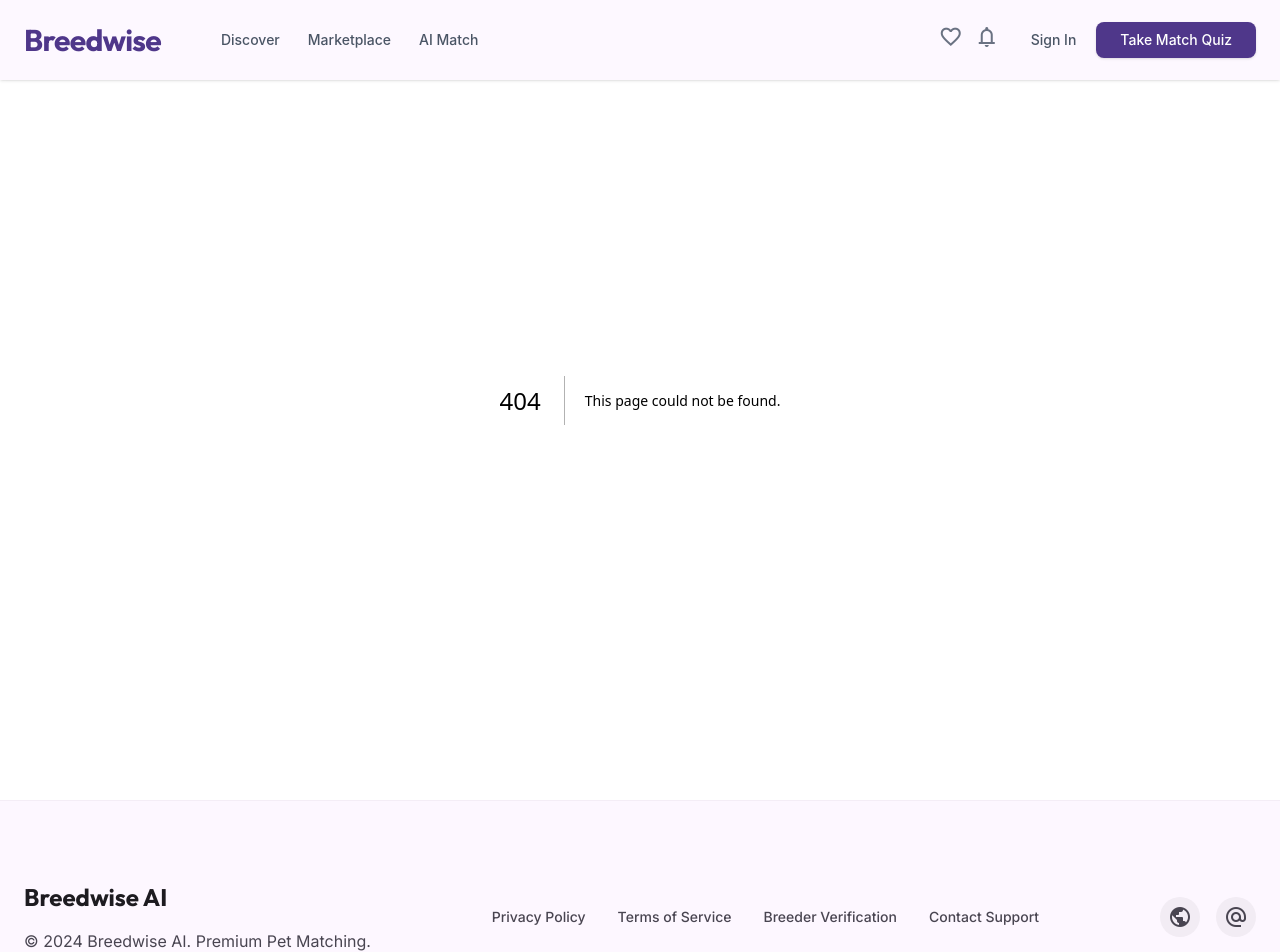
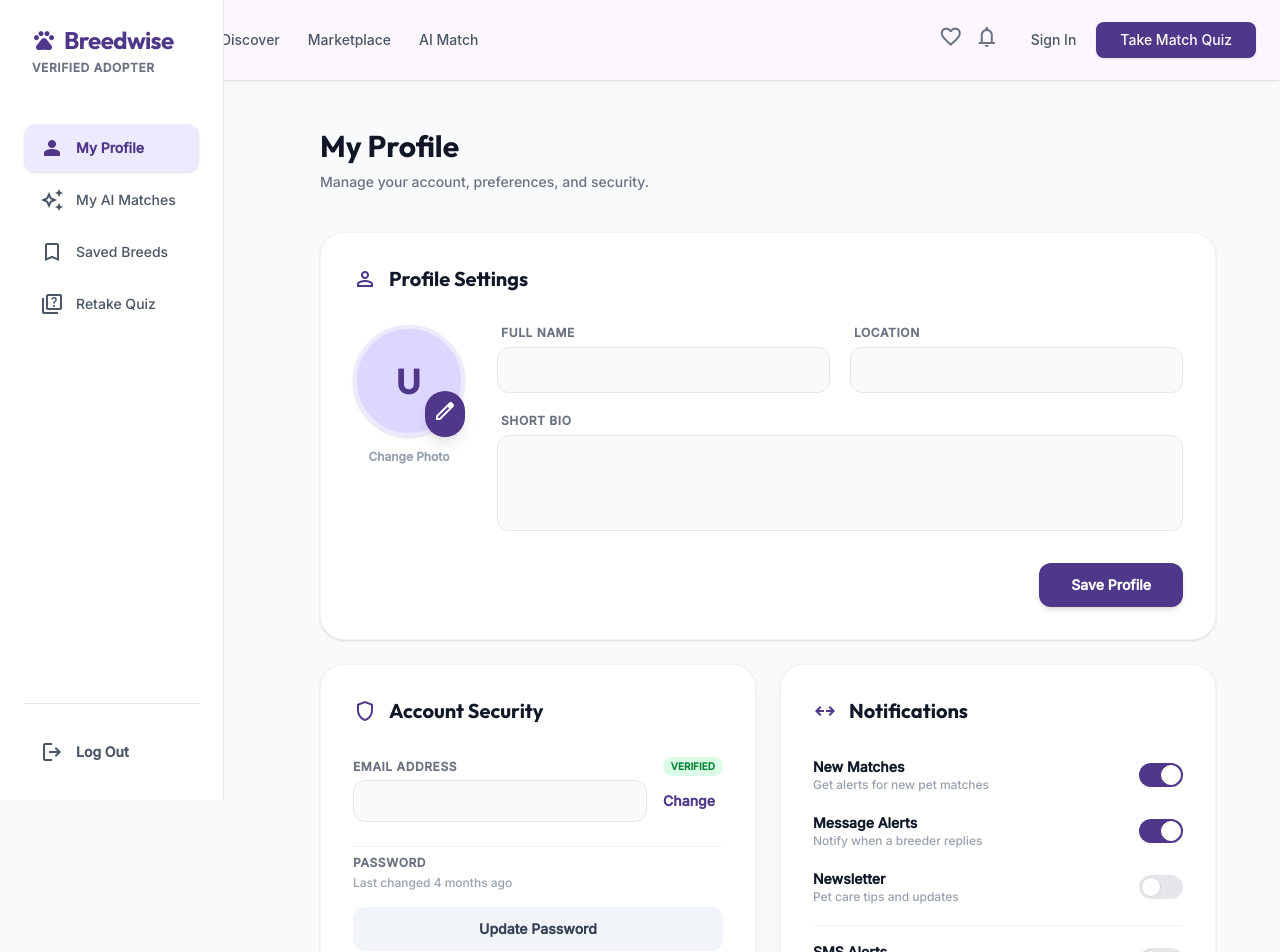
Before and after one commit to ashwani1014/BreedWise, a Next.js app in the folder FRONTEND/: page /Profile in a window 1280 px wide. Before the commit this address had no page. Shown: the top 952 px of the page. Built offline with nearby package versions, Linux system fonts and the light colour scheme.

Commit message:
working on the profile page

```diff
--- a/FRONTEND/app/NavFooterWrapper.tsx
+++ b/FRONTEND/app/NavFooterWrapper.tsx
@@ -8,7 +8,7 @@ import Footer from "@/component/Footer";
 const NO_NAV_ROUTES = ["/Login", "/Signup"];
 
 // Pages jahan Footer nahi chahiye (Quiz ka apna fixed bottom nav hai)
-const NO_FOOTER_ROUTES = ["/Quiz", "/Settings", "/YourMatch"];
+const NO_FOOTER_ROUTES = ["/Quiz", "/Profile", "/YourMatch"];
 
 export default function NavFooterWrapper({
   children,
--- a/FRONTEND/app/Settings/page.jsx
+++ b/FRONTEND/app/Profile/page.jsx
@@ -99,7 +99,7 @@ export default function SettingsPage() {
     return (
         <div className="bg-slate-50 min-h-screen font-sans text-gray-900 flex" style={{ fontFamily: 'Inter, sans-serif' }}>
             {/* Fixed Left Sidebar */}
-            <aside className="fixed left-0 top-0 h-screen w-72 bg-white border-r border-gray-200 flex-col p-6 z-40 hidden md:flex">
+            <aside className="fixed left-0 top-0 h-screen w-56 bg-white border-r border-gray-200 flex-col p-6 z-50 hidden md:flex">
                 <div className="mb-12 px-2">
                     <div className="flex items-center gap-2 mb-1">
                         <span className="material-symbols-outlined text-[#4F378A] text-3xl" style={{ fontVariationSettings: "'FILL' 1" }}>pets</span>
@@ -109,8 +109,8 @@ export default function SettingsPage() {
                 </div>
 
                 {/* Navigation */}
-                <nav className="flex-1 space-y-2">
-                    <Link href="/Settings" className="flex items-center gap-3 bg-violet-100 text-[#4F378A] rounded-xl px-4 py-3 font-semibold transition-all shadow-sm">
+                <nav className="flex-3 space-y-1">
+                    <Link href="/Profile" className="flex items-center gap-3 bg-violet-100 text-[#4F378A] rounded-xl px-4 py-3 font-semibold transition-all shadow-sm">
                         <span className="material-symbols-outlined" style={{ fontVariationSettings: "'FILL' 1" }}>person</span>
                         <span className="text-sm">My Profile</span>
                     </Link>
@@ -126,10 +126,6 @@ export default function SettingsPage() {
                         <span className="material-symbols-outlined">quiz</span>
                         <span className="text-sm">Retake Quiz</span>
                     </Link>
-                    <Link href="/Settings" className="flex items-center gap-3 text-gray-600 hover:bg-gray-50 rounded-xl px-4 py-3 font-medium transition-all">
-                        <span className="material-symbols-outlined">settings</span>
-                        <span className="text-sm">Settings</span>
-                    </Link>
                 </nav>
 
                 {/* Footer Tab */}
@@ -142,11 +138,11 @@ export default function SettingsPage() {
             </aside>
 
             {/* Main Content Area */}
-            <main className="md:ml-72 flex-1 min-h-screen p-8 lg:p-12 w-full overflow-x-hidden">
+            <main className="md:ml-64 flex-1 min-h-screen pt-28 pb-8 px-8 lg:pt-32 lg:pb-12 lg:px-12 w-full overflow-x-hidden">
                 <div className="max-w-4xl mx-auto">
                     {/* Header */}
                     <header className="mb-10">
-                        <h2 className="text-3xl font-bold text-gray-900 mb-2" style={{ fontFamily: 'Outfit, sans-serif' }}>Settings</h2>
+                        <h2 className="text-3xl font-bold text-gray-900 mb-2" style={{ fontFamily: 'Outfit, sans-serif' }}>My Profile</h2>
                         <p className="text-gray-500 font-medium text-sm">Manage your account, preferences, and security.</p>
                     </header>
 
--- a/FRONTEND/component/TopNavBar.jsx
+++ b/FRONTEND/component/TopNavBar.jsx
@@ -60,7 +60,7 @@ export default function TopNavBar() {
             {user ? (
               <div className="hidden md:flex items-center gap-3 px-3 py-2">
                 <Link
-                  href="/Settings"
+                  href="/Profile"
                   className="flex items-center gap-2 px-3 py-1.5 rounded-full bg-violet-50 text-[#4f378a] hover:bg-violet-100 hover:shadow-sm transition-all cursor-pointer border border-[#cbc4d2]/40"
                 >
                   <div className="w-6 h-6 rounded-full bg-[#4f378a] text-white flex items-center justify-center text-xs font-bold shrink-0">
```
